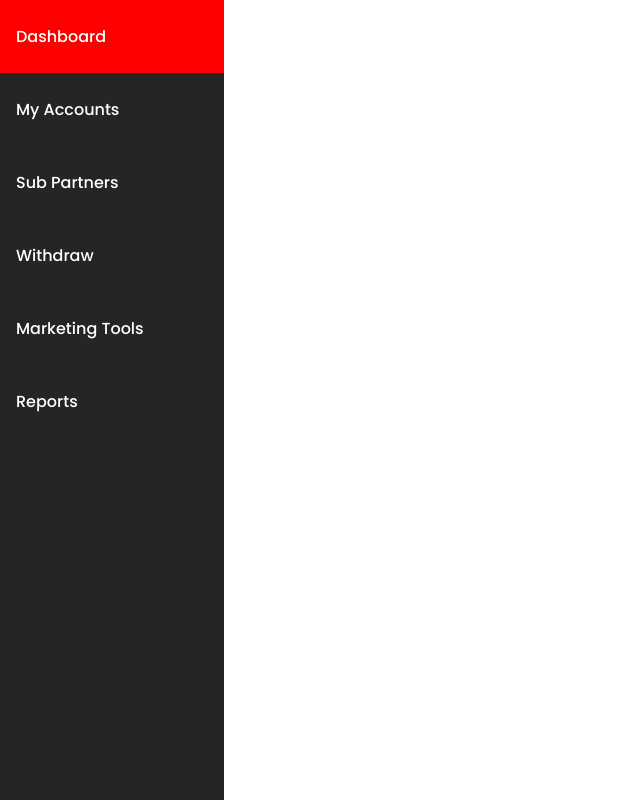
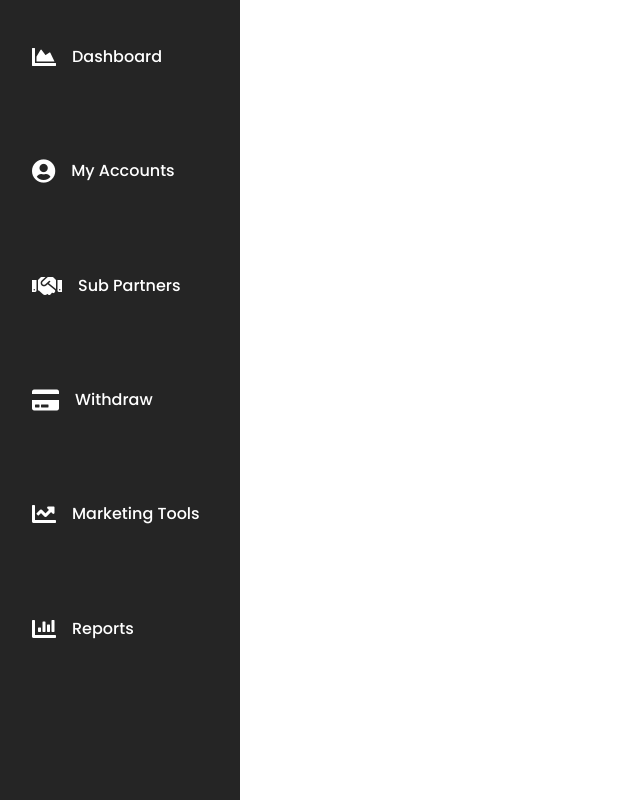
Before and after one commit to bfgonzalez/uxdev-challenge, a React (Create React App) app in the folder uxdev-week1/: page / in a window 1280 px wide. Shown: the whole page, without its empty margins (0-640 px from the left). Built offline with nearby package versions, Linux system fonts and the light colour scheme.

Commit message:
updated icons and fixed alignment for navbar items

```diff
--- a/uxdev-week1/public/index.html
+++ b/uxdev-week1/public/index.html
@@ -6,6 +6,7 @@
     <meta name="viewport" content="width=device-width, initial-scale=1, shrink-to-fit=no">
     <meta name="theme-color" content="#000000">
     <link rel="manifest" href="%PUBLIC_URL%/manifest.json">
+    <link rel="stylesheet" href="https://use.fontawesome.com/releases/v5.3.1/css/all.css" integrity="sha384-mzrmE5qonljUremFsqc01SB46JvROS7bZs3IO2EmfFsd15uHvIt+Y8vEf7N7fWAU" crossorigin="anonymous">
     <title>uxdev-week1</title>
   </head>
   <body>
--- a/uxdev-week1/src/Navigation/Navigation.css
+++ b/uxdev-week1/src/Navigation/Navigation.css
@@ -1,21 +1,42 @@
 @import url('https://fonts.googleapis.com/css?family=Poppins:400,500,700');
 
+body {
+  font-family: "Poppins", sans-serif;
+}
+
 .Navigation {
-  width: 14rem;
+  width: 15rem;
   height: 100vh;
   background: #252525;
+  display: grid;
+  grid-template-columns: 1fr;
+  grid-template-rows: 1fr 1fr 1fr 1fr 1fr 1fr 1fr;
+}
+
+.nav-section {
+  height: 5rem;
+  width: 13rem;
+  padding-left: 2rem;
+  margin: auto;
+}
+
+.nav-section:hover {
+  background: red;
 }
 
 .NavItem {
   color: white;
-  font-family: "Poppins", sans-serif;
   font-weight: 500;
   font-size: 1rem;
-  padding: 1.5rem 1rem;
-  text-align: left;
-  cursor: pointer;
+  line-height: 5rem;
+  padding-left: 1rem;
+  display: flex;
 }
 
-.NavItem:hover {
-  background: red;
+.fas {
+  color: white;
+  font-size: 1.5rem;
+  line-height: 5rem;
+  /* margin-right: 1rem; */
+  float: left;
 }
--- a/uxdev-week1/src/Navigation/Navigation.js
+++ b/uxdev-week1/src/Navigation/Navigation.js
@@ -4,14 +4,37 @@ import './Navigation.css';
 class Navigation extends Component {
   render() {
     return (
-      <div className="Navigation">
-        <NavItem label="Dashboard" />
+      <nav className="Navigation">
+        <div className="nav-section">
+          <i class="fas fa-chart-area"></i>
+          <NavItem label="Dashboard"/>
+        </div>
+
+        <div className="nav-section">
+          <i class="fas fa-user-circle"></i>
           <NavItem label="My Accounts" />
+        </div>
+
+        <div className="nav-section">
+          <i class="fas fa-handshake"></i>
           <NavItem label="Sub Partners" />
+        </div>
+
+        <div className="nav-section">
+          <i class="fas fa-credit-card"></i>
           <NavItem label="Withdraw" />
+        </div>
+
+        <div className="nav-section">
+          <i class="fas fa-chart-line"></i>
           <NavItem label="Marketing Tools" />
+        </div>
+
+        <div className="nav-section">
+          <i class="fas fa-chart-bar"></i>
           <NavItem label="Reports" />
         </div>
+      </nav>
     )
   }
 }
```
Lines whose indentation alone changed are shown as unchanged.
